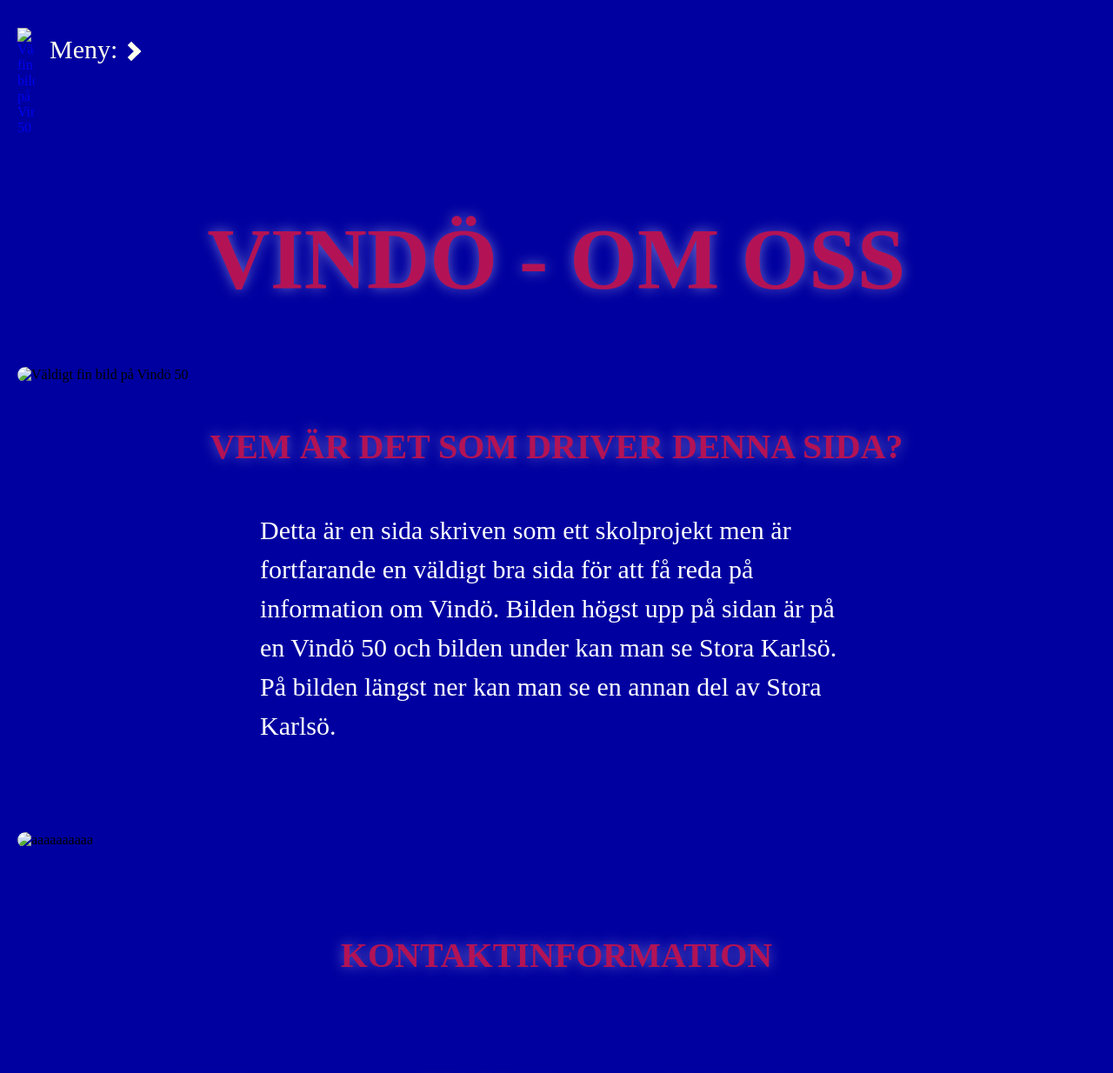
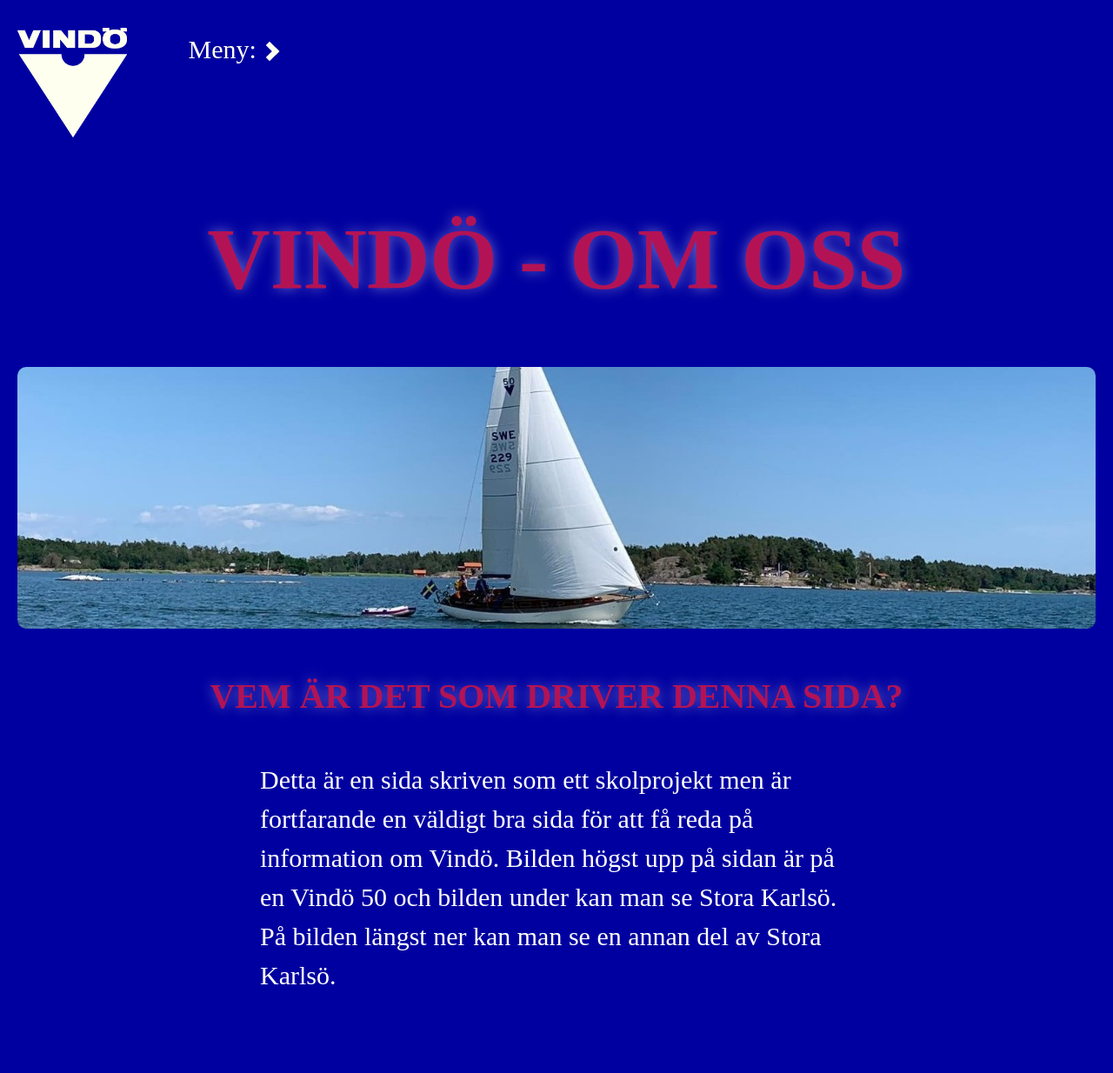
Before and after one commit to Wilhelm331/Allt-om-Vind-, a plain HTML site: page kontaktaoss.html in a window 1280 px wide. Shown: the top 1234 px of the page at 87% size. Drawn offline with Linux system fonts and the light colour scheme.

Commit message:
Update kontaktaoss.html

```diff
--- a/kontaktaoss.html
+++ b/kontaktaoss.html
@@ -21,7 +21,7 @@
         <!--logon i toppnavigeringen-->
         <div class="logo">
             <a href="index.html">
-                <img src="bilder/Vindologgavit.png" alt="Väldigt fin bild på Vindö 50" id="logga">
+                <img src="Vindologgavit.png" alt="Väldigt fin bild på Vindö 50" id="logga">
             </a>
         </div>
 
@@ -79,7 +79,7 @@
 
     <!--Bilden under sidans titel-->
     <div class="avlångtoppbild">
-        <img src="bilder/vindö50avlång.jpg" alt="Väldigt fin bild på Vindö 50">
+        <img src="vindö50avlång.jpg" alt="Väldigt fin bild på Vindö 50">
     </div>
 
     <!--Vem driver denna sida stycke-->
@@ -100,7 +100,7 @@
         </div>
         <!--Bilden under stycket-->
         <div class="bild1">
-            <img src="bilder/storakarlsönatt.jpg" alt="aaaaaaaaaa">
+            <img src="storakarlsönatt.jpg" alt="aaaaaaaaaa">
         </div>
     </div>
 
@@ -136,7 +136,7 @@
 
         <!--Bilden under andra stycket-->
         <div class="bild1">
-            <img src="bilder/storakarlsösten.jpg" alt="aaaaaaaaaa">
+            <img src="storakarlsösten.jpg" alt="aaaaaaaaaa">
         </div>
 
     </div>
```
